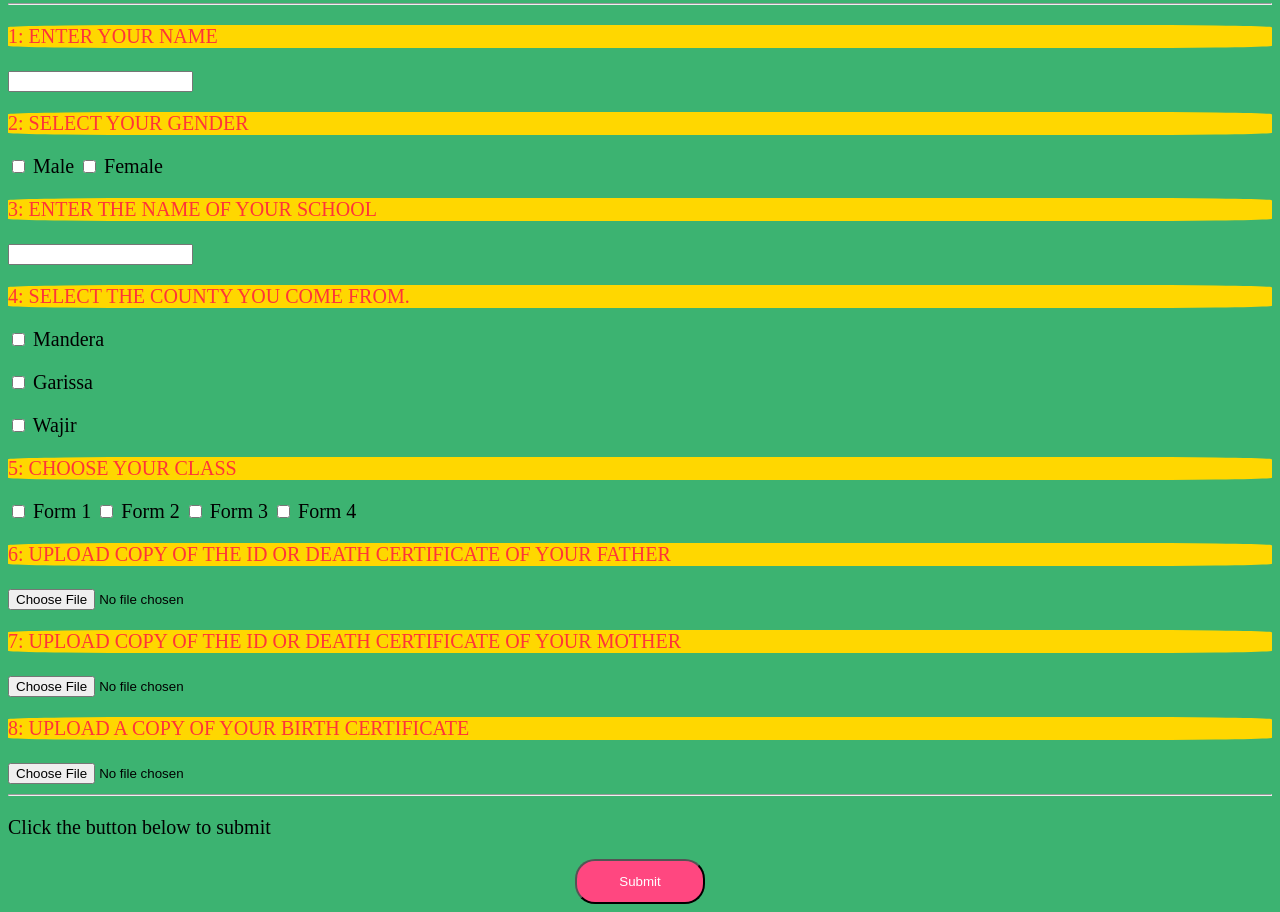
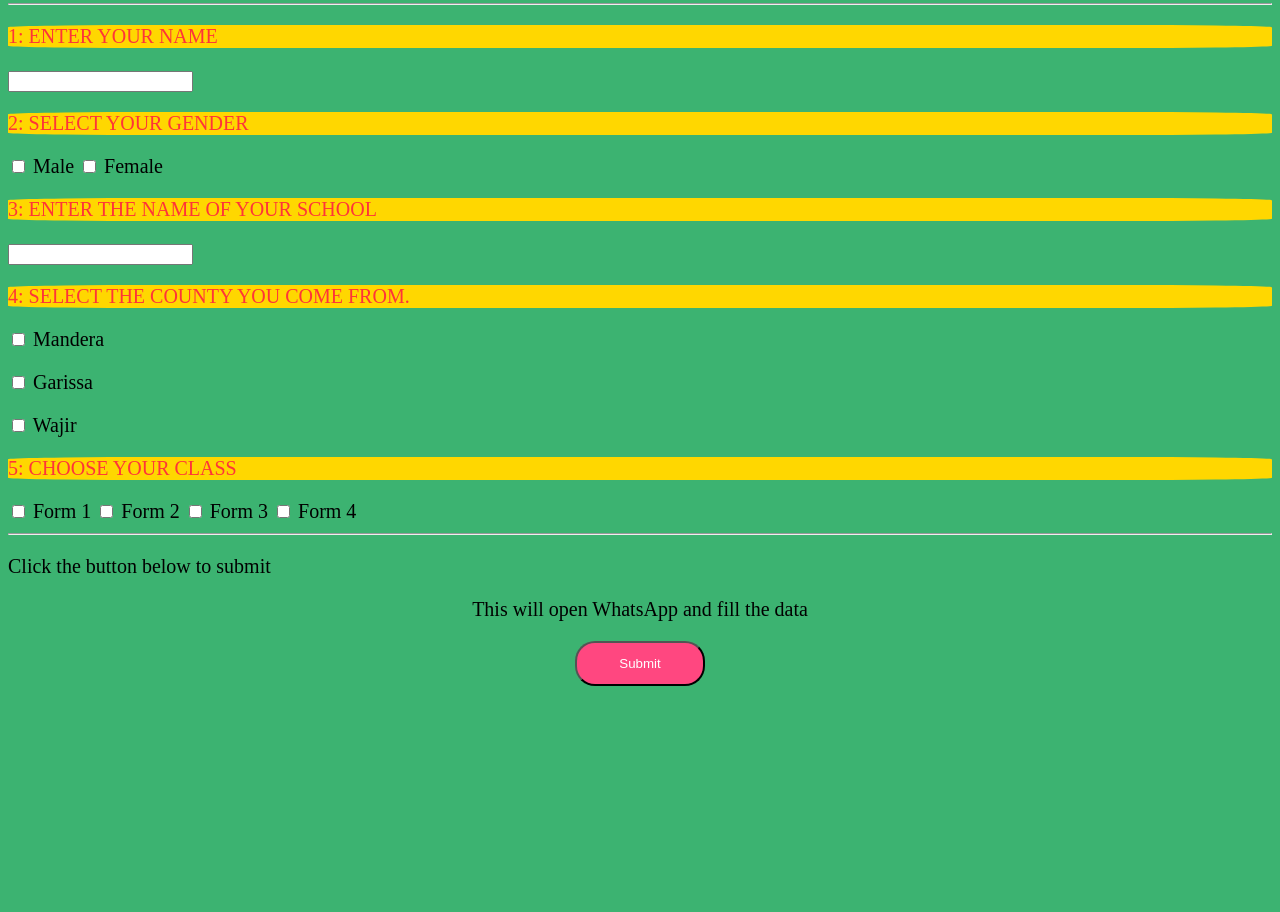
Before and after one commit to freelife8081/scholars-_info, a plain HTML site: page index.html in a window 1280 px wide. Shown: the part 156-1068 px from the top of the page. After the commit the page ends 850 px from the top, so only its background shows below. Drawn offline with Linux system fonts and the light colour scheme.

Commit message:
Update index.html

```diff
--- a/index.html
+++ b/index.html
@@ -31,14 +31,9 @@
     <input type="checkbox" id="form2"> Form 2
     <input type="checkbox" id="form3"> Form 3
     <input type="checkbox" id="form4"> Form 4
-    <p class="tbn">6: Upload copy of the ID or Death certificate of your father</p>
-    <input type="file" id="fatherCertificate">
-    <p class="tbn">7: Upload copy of the ID or Death certificate of your mother</p>
-    <input type="file" id="motherCertificate">
-    <p class="tbn">8: Upload a copy of your Birth certificate</p>
-    <input type="file" id="birthCertificate">
     <hr>
     <p>Click the button below to submit</p>
+    <p><center>This will open WhatsApp and fill the data</center></p>
     <center><button class="btn" type="button" onclick="submitForm()">Submit</button></center>
   </form>
 
```
